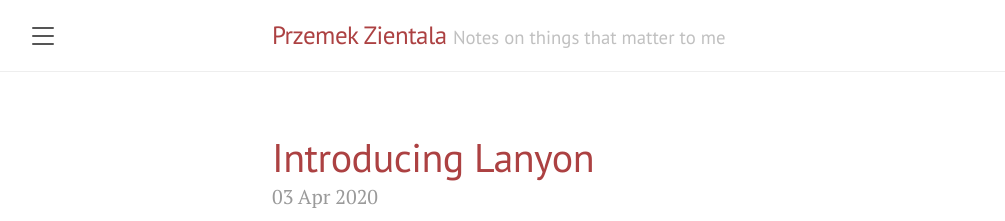
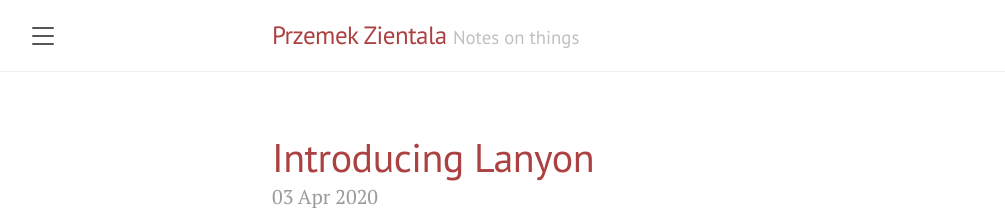
Before and after one commit to slazien/slazien.github.io, a Jekyll site: the page built from index.html, in a window 1280 px wide and 900 px high. Shown: the top 221 px of the window, without its empty margins (8-1013 px from the left). Built offline with Jekyll 4.4.1, drawn with Linux system fonts in a browser that asks for light colours; the list of posts is cut into pages by our own code.

Commit message:
header change

```diff
--- a/_config.yml
+++ b/_config.yml
@@ -1,6 +1,6 @@
 # Setup
 title:               Przemek Zientala
-tagline:             'Notes on things that matter to me'
+tagline:             'Notes on things'
 description:         'This is my little, personal space on the vast internet; welcome!
 I hope you will enjoy your stay and learn a thing or two.'
 url:                 https://slazien.github.io
```
